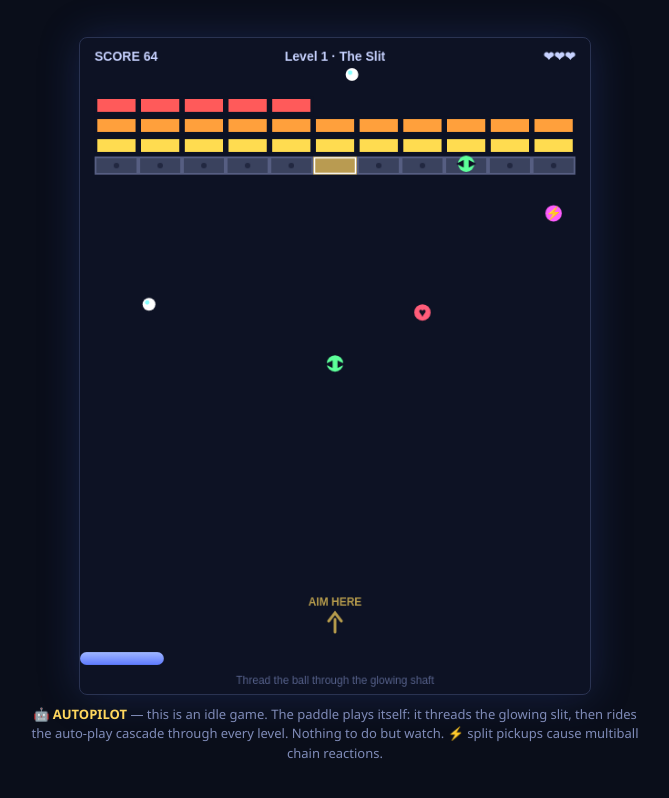
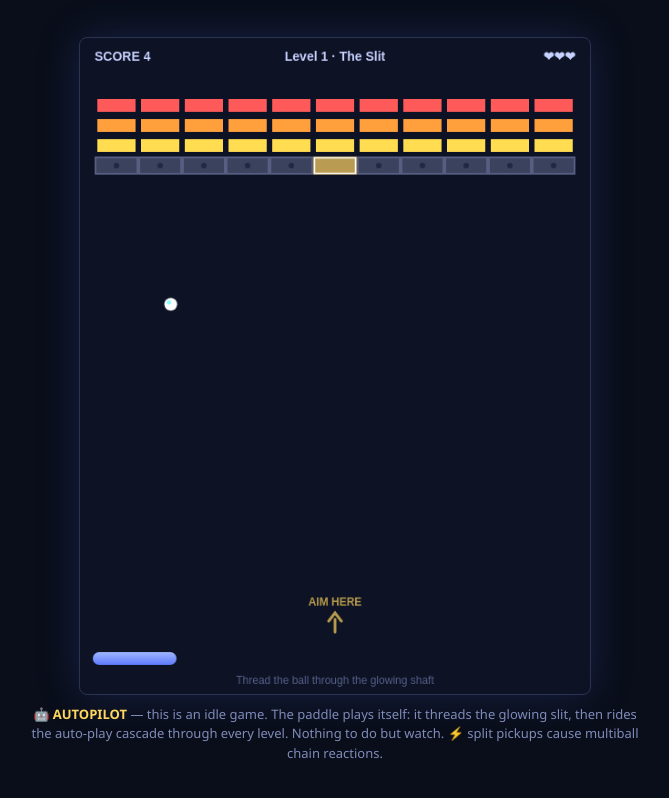
Before and after one commit to WoSupport/brick-narrow-shaft, a plain HTML site: page docs/index.html in a window 1280 px wide. Shown: the whole page, without its empty margins (305-974 px from the left). Drawn offline with Linux system fonts and the light colour scheme.

Commit message:
Fix: no ball above steel line at level start (reset stall timer + only pump after breach); cap autopilot paddle speed; aggressive multiball near end-of-level

```diff
--- a/docs/index.html
+++ b/docs/index.html
@@ -82,6 +82,7 @@
   let autoMode = true;           // IDLE GAME: an AI paddle plays the whole thing for you
   let autoTimer = 0;             // autopilot phase-timer (seconds)
   let lastBrickBreak = Date.now(); // stall detector for autopilot cascade priming
+  let breached = false;          // true once the wall's slit brick is broken (allow in-chamber pumping)
 
   // ---------- Input ----------
   let mouseX = W/2;
@@ -148,6 +149,8 @@
   function buildLevel(){
     cfg = LEVELS[(state.level-1) % LEVELS.length];     // cycle levels
     autoFloorY = ROW_Y(cfg.chamber);
+    lastBrickBreak = Date.now();   // fresh stall timer so no spurious in-chamber pump at level start
+    breached = false;
     bricks = []; balls = []; pickups = [];
     const wallTop = cfg.chamber;
     const totalRows = wallTop + cfg.wall;
@@ -223,6 +226,7 @@
     else if (!b.target && p < 0.30) dropPickup(b, 'S'); // split
     else if (b.target && p < 0.22) dropPickup(b, 'S');  // shaft more likely to drop split
     else if (Math.random() < 0.04) dropPickup(b, 'L');  // extra life
+    if (b.target) breached = true;      // the slit is open — safe to pump balls into the chamber now
     if (!b.target){ state.chamberLeft--; if (state.chamberLeft <= 0) win(); }
     lastBrickBreak = Date.now();   // for autopilot stall detection
   }
@@ -277,7 +281,12 @@
     if (autoMode){ mouseX = aiPaddleX(); target = 0; }
     if (target !== 0) mouseX = paddle.x + target * 380 * dt;
     const maxX = W - paddle.w/2;
-    paddle.x += (mouseX - paddle.x) * Math.min(1, (autoMode?26:12)*dt);
+    // eased pursuit with a hard top-speed cap: converges smoothly, never teleports
+    const factor = (autoMode ? 7 : 9) * dt;
+    const desired = paddle.x + (mouseX - paddle.x) * Math.min(1, factor);
+    const maxStep = (autoMode ? 560 : 700) * dt;   // capped paddle speed (px/sec)
+    const px = desired - paddle.x;
+    paddle.x += Math.max(-maxStep, Math.min(maxStep, px));
     paddle.x = Math.max(paddle.w/2, Math.min(maxX, paddle.x));
 
     if (autoMode){
@@ -291,12 +300,17 @@
       else if (state.phase === 'won'){ if (autoTimer <= 0) nextLevel(); }
       else if (state.phase === 'over'){ if (autoTimer <= 0) resetAll(); }
 
-      // stall guard: keep a healthy multiball count so the cascade clears decisively
-      if (state.phase==='play' && balls.length > 0 && balls.length < 4 &&
-          Date.now() - lastBrickBreak > 2000){
+      // stall guard: once the wall is breached, keep a healthy multiball count so
+      // the cascade clears decisively. (Never pumps before the slit is open — so no
+      // ball mysteriously appears above the steel line at level start.)
+      const nearEnd = state.chamberLeft !== undefined && state.chamberLeft <= 5;
+      const maxBalls = nearEnd ? 6 : 4;
+      const thr = nearEnd ? 1200 : 2000;
+      if (state.phase==='play' && breached && balls.length > 0 && balls.length < maxBalls &&
+          Date.now() - lastBrickBreak > thr){
         // spawn a fresh ball right in the prize chamber so the cascade keeps rolling
-        balls.push({ x: GRID_X0 + (2+Math.random()*7)*BRICK_W, y: 50,
-                     vx: (Math.random()*6-3), vy: 3, speed:BALL_SPEED, stuck:false, _js:0 });
+        balls.push({ x: GRID_X0 + (2+Math.random()*7)*BRICK_W, y: 40,
+                     vx: (Math.random()*8-4), vy: 3.5, speed:BALL_SPEED, stuck:false, _js:0 });
         lastBrickBreak = Date.now();
       }
     } else {
```
Also changed, not shown: index.html (+20 -6 lines), verify/probe-start.js (added, +31 -0 lines).
